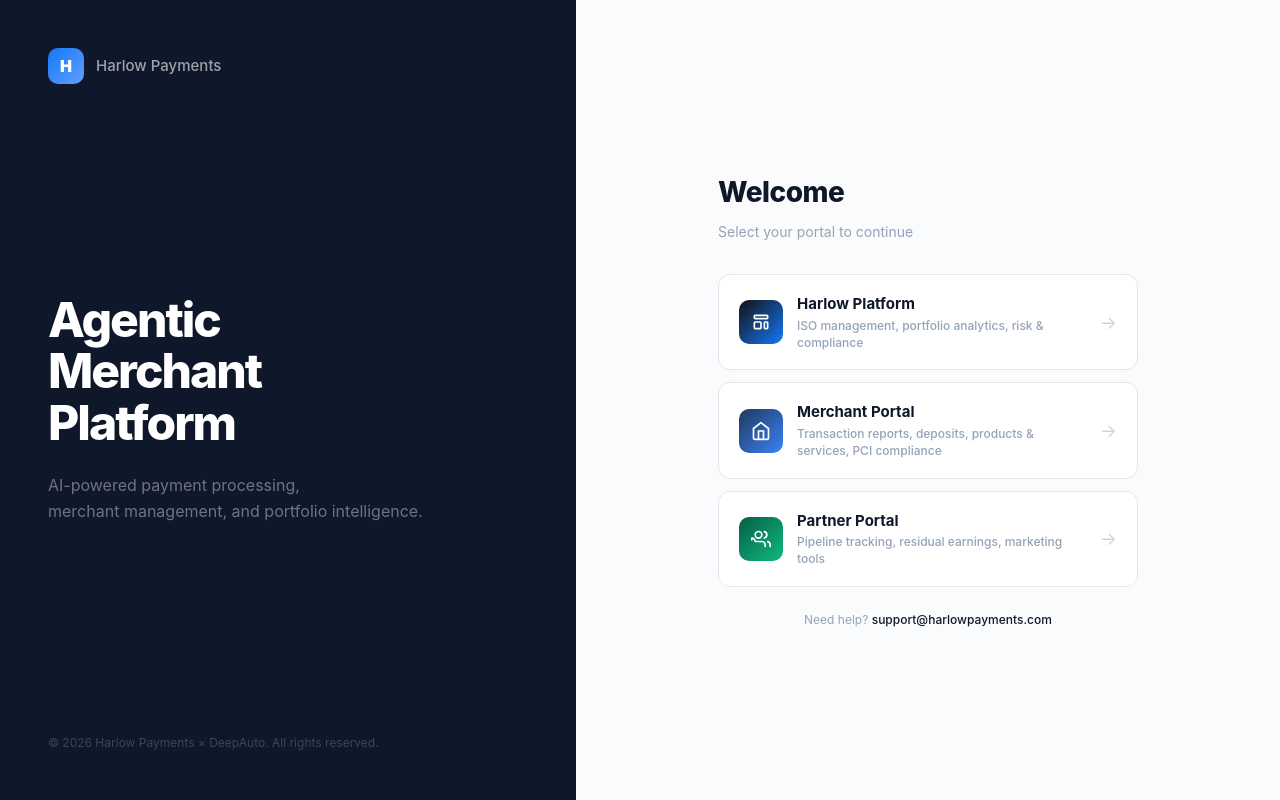
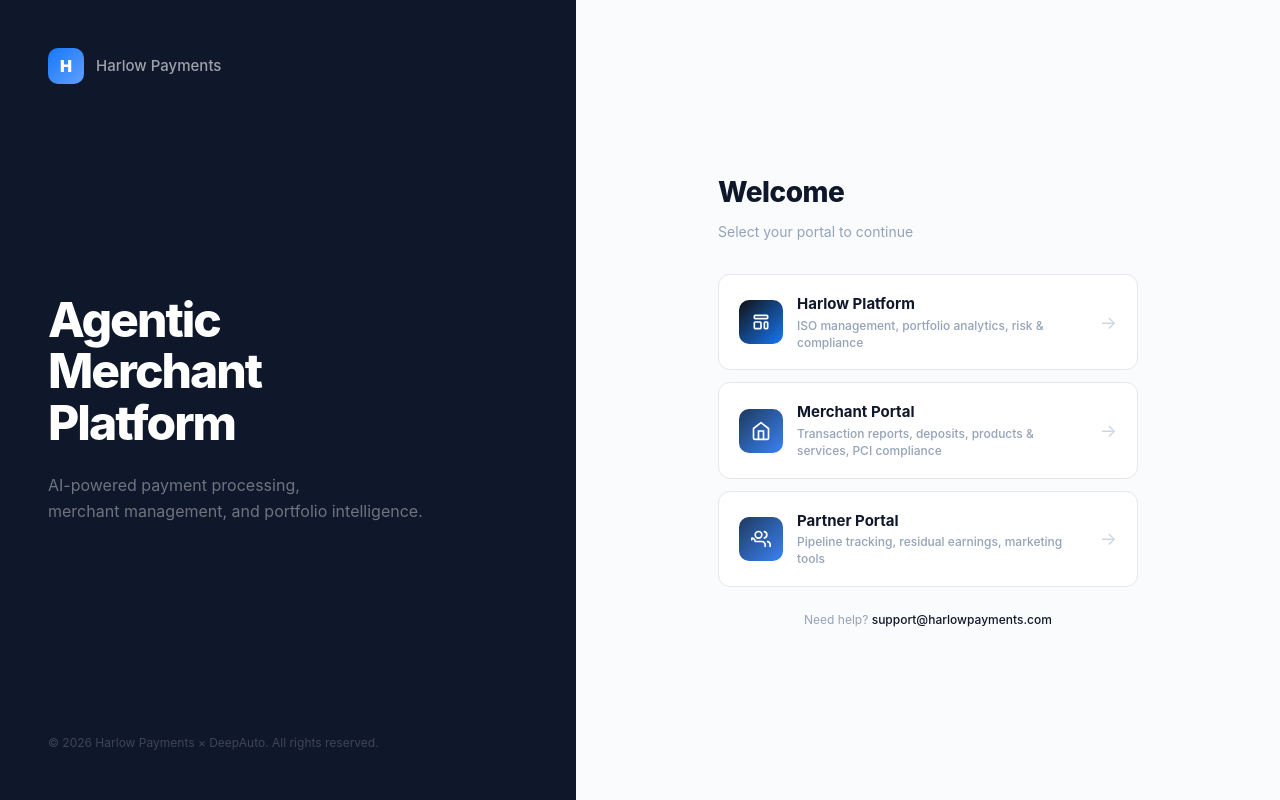
Before and after one commit to sjhwang-dotcom/samsung-securities-crm, a React (Vite) app: page / in a window 1280 px wide. Built offline with nearby package versions, Linux system fonts and the light colour scheme.

Commit message:
Partner Portal login card: green → blue (match other portals)
Co-Authored-By: Claude Opus 4.6 (1M context) <noreply@anthropic.com>

```diff
--- a/src/pages/Login.tsx
+++ b/src/pages/Login.tsx
@@ -56,10 +56,10 @@ export default function Login() {
 
           {/* Partner Portal */}
           <button style={s.portalCard} onClick={() => navigate('/partner')}
-            onMouseOver={e => { (e.currentTarget as HTMLElement).style.borderColor = '#10B981'; (e.currentTarget as HTMLElement).style.boxShadow = '0 8px 24px rgba(16,185,129,0.12)' }}
+            onMouseOver={e => { (e.currentTarget as HTMLElement).style.borderColor = '#3B82F6'; (e.currentTarget as HTMLElement).style.boxShadow = '0 8px 24px rgba(59,130,246,0.12)' }}
             onMouseOut={e => { (e.currentTarget as HTMLElement).style.borderColor = '#E5E7EB'; (e.currentTarget as HTMLElement).style.boxShadow = 'none' }}
           >
-            <div style={{ ...s.portalIcon, background: 'linear-gradient(135deg, #065F46, #10B981)' }}>
+            <div style={{ ...s.portalIcon, background: 'linear-gradient(135deg, #1E3A5F, #3B82F6)' }}>
               <svg width="20" height="20" viewBox="0 0 24 24" fill="none" stroke="white" strokeWidth="2"><path strokeLinecap="round" strokeLinejoin="round" d="M17 21v-2a4 4 0 00-4-4H5a4 4 0 00-4-4v2" /><circle cx="9" cy="7" r="4" /><path strokeLinecap="round" strokeLinejoin="round" d="M23 21v-2a4 4 0 00-3-3.87" /><path strokeLinecap="round" strokeLinejoin="round" d="M16 3.13a4 4 0 010 7.75" /></svg>
             </div>
             <div style={{ flex: 1, textAlign: 'left' }}>
```
